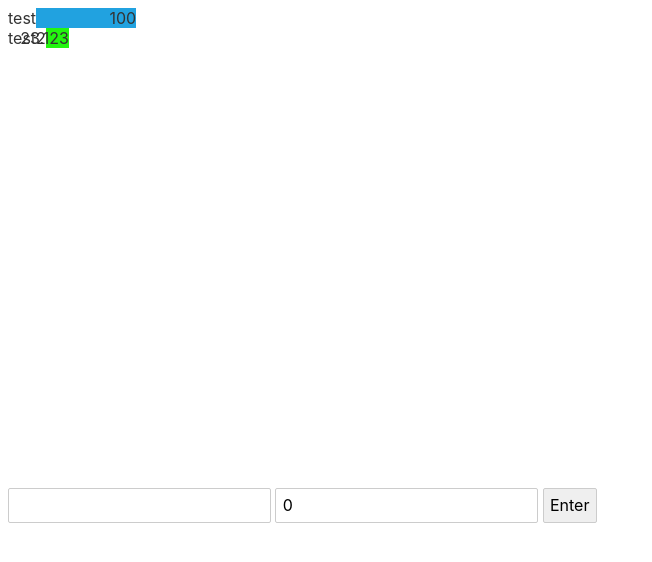
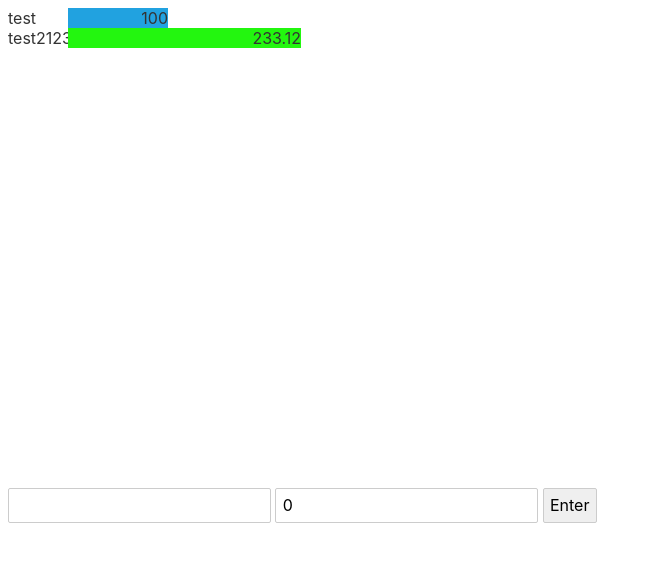
Before and after one commit to JackyChanzijian/svelte-grapher, a Svelte app: page / in a window 1280 px wide. Shown: the top 562 px of the page, without its empty margins (0-652 px from the left). Built offline with nearby package versions, Linux system fonts and the light colour scheme.

Commit message:
overflow text hidden (not complete)

```diff
--- a/src/App.svelte
+++ b/src/App.svelte
@@ -2,7 +2,7 @@
 	import BarGraph from "./BarGraph.svelte";
 	import Sheet from "./Sheet.svelte";
 
-	let datas = [{ name: "test", value: 100}, { name: "test2", value: 23.123}];
+	let datas = [{ name: "test", value: 100}, { name: "test2123123", value: 233.12}];
 
 	let dataValue = 0;
 	let dataName = "";
--- a/src/Bar.svelte
+++ b/src/Bar.svelte
@@ -7,9 +7,9 @@
 </script>
 
 <main>
-    <span>{data.name}</span>
+    <span id="name">{data.name}</span>
     <div
-        class="bar"
+        id="bar"
         style="
             --width: {data.value}px;
             --color: {randomColor()};
@@ -23,7 +23,10 @@
     main {
         display: flex;
     }
-    .bar {
+    #name {
+        width: 60px;
+    }
+    #bar {
         --width: 0px;
         --color: red;
         display: inline-block;
@@ -31,8 +34,9 @@
         height: inherit ;
         background-color: var(--color);
     }
-    .bar::after {
-        float:right;
+    #bar::after {
+        float: right;
         content: attr(content);
+        /* overflow: hidden; */
     }
 </style>
```
